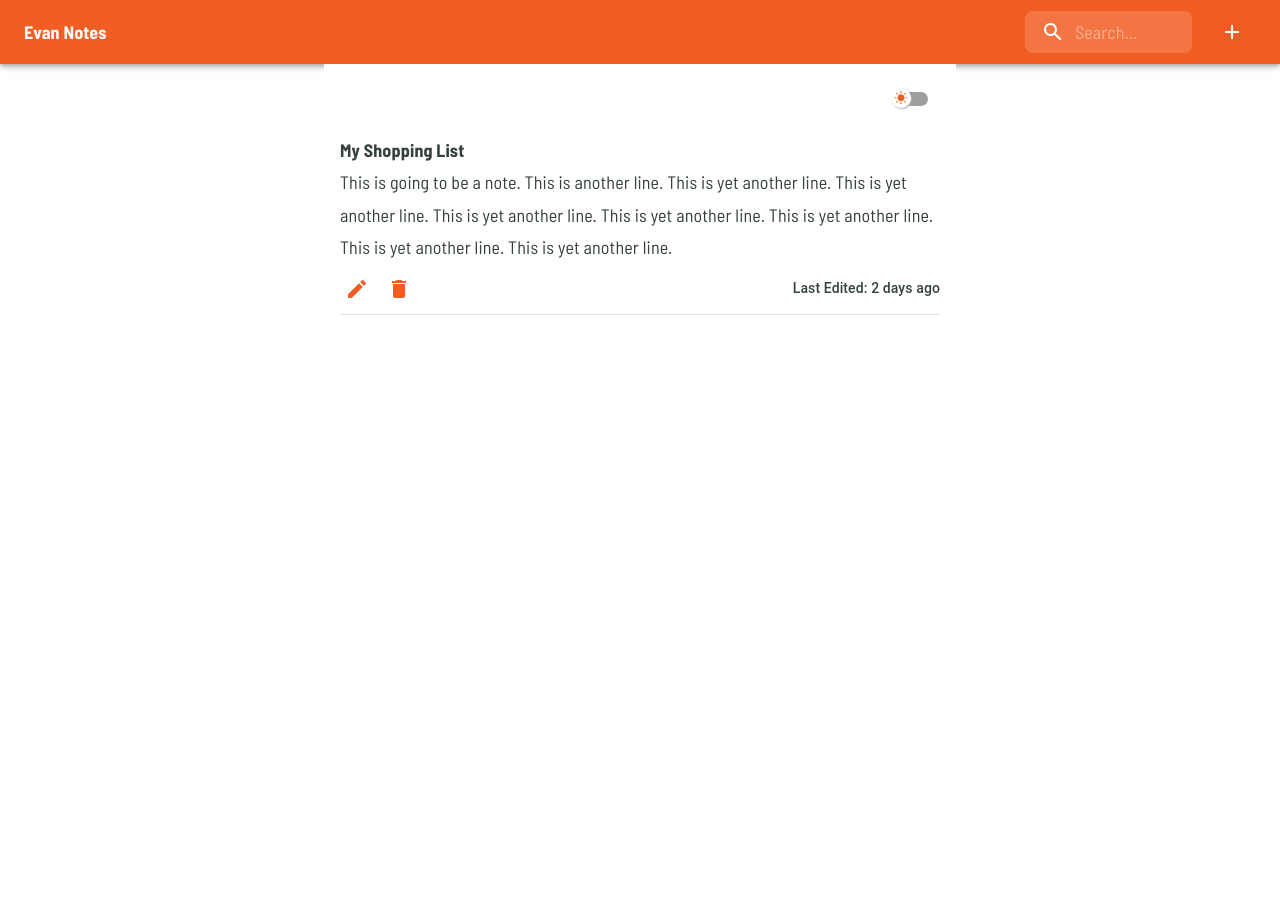
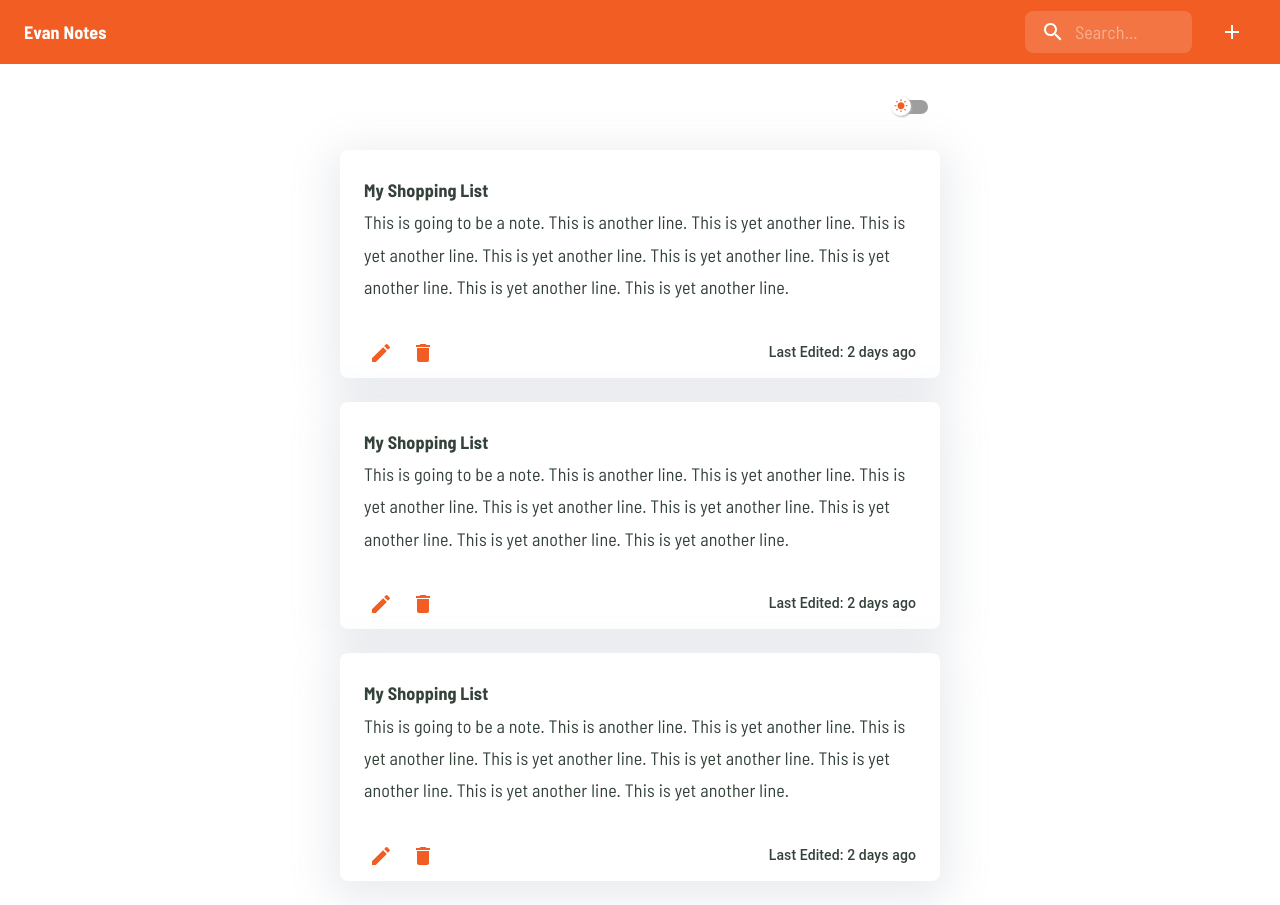
Before and after one commit to ecarlson2020/solace, a Next.js app: page / in a window 1280 px wide. Before the commit the page ends 808 px from the top, so only its background shows below. Built offline with nearby package versions, Linux system fonts and the light colour scheme.

Commit message:
Note component created

```diff
--- a/src/common/components/Page/Header.tsx
+++ b/src/common/components/Page/Header.tsx
@@ -54,7 +54,7 @@ const StyledInputBase = styled(InputBase)(({ theme }) => ({
 export default function SearchAppBar() {
   return (
     <Box sx={{ flexGrow: 1 }}>
-      <AppBar position="static" color="primary">
+      <AppBar position="static" color="primary" sx={{ boxShadow: "none" }}>
         <Toolbar>
           <Typography
             variant="h6"
--- /dev/null
+++ b/src/components/Home/Note.tsx
@@ -0,0 +1,36 @@
+// mui
+import { Card, Box, IconButton, Typography } from "@mui/material";
+import DeleteIcon from "@mui/icons-material/Delete";
+import EditIcon from "@mui/icons-material/Edit";
+
+export default function Note() {
+  return (
+    <Card sx={{ mb: 3, pt: 3, px: 3, pb: 0 }}>
+      <Typography variant="h6">My Shopping List</Typography>
+      <Typography>
+        This is going to be a note. This is another line. This is yet another
+        line. This is yet another line. This is yet another line. This is yet
+        another line. This is yet another line. This is yet another line. This
+        is yet another line.{" "}
+      </Typography>
+      <Box
+        sx={{
+          display: "flex",
+          alignItems: "center",
+          justifyContent: "space-between",
+          pt: 3,
+        }}
+      >
+        <Box>
+          <IconButton size="small" sx={{ mr: 1, my: 1 }} color="primary">
+            <EditIcon />
+          </IconButton>
+          <IconButton size="small" color="primary">
+            <DeleteIcon />
+          </IconButton>
+        </Box>
+        <Typography variant="subtitle2">Last Edited: 2 days ago</Typography>
+      </Box>
+    </Card>
+  );
+}
--- a/src/components/Home/index.tsx
+++ b/src/components/Home/index.tsx
@@ -1,13 +1,13 @@
 import { ReactNode } from "react";
 // mui
-import { Switch, Divider, Box, IconButton, Typography } from "@mui/material";
+import { Switch, Box } from "@mui/material";
 import { useTheme } from "@mui/material/styles";
-import DeleteIcon from "@mui/icons-material/Delete";
-import EditIcon from "@mui/icons-material/Edit";
 import WbSunnyIcon from "@mui/icons-material/WbSunny";
 import DarkModeIcon from "@mui/icons-material/DarkMode";
 // store
 import { RootState, useRootStore } from "../../store";
+// components
+import Note from "./Note";
 
 function SwitchIcon({ children }: { children: ReactNode }) {
   return (
@@ -41,14 +41,19 @@ export default function Home() {
   return (
     <Box
       sx={{
+        background: theme.palette.primary.bg,
+        transition: "0.3s ease background",
+      }}
+    >
+      <Box
+        sx={{
           minHeight: "calc(100vh - 56px)",
           maxWidth: "sm",
           px: 2,
           mx: "auto",
-        background: theme.palette.primary.bg,
         }}
       >
-      <Box sx={{ display: "flex", justifyContent: "flex-end", py: 2 }}>
+        <Box sx={{ display: "flex", justifyContent: "flex-end", py: 3 }}>
           <Switch
             checked={!isLightMode}
             onClick={() => setIsLightMode(!isLightMode)}
@@ -64,31 +69,10 @@ export default function Home() {
             }
           />
         </Box>
-      <Typography variant="h6">My Shopping List</Typography>
-      <Typography>
-        This is going to be a note. This is another line. This is yet another
-        line. This is yet another line. This is yet another line. This is yet
-        another line. This is yet another line. This is yet another line. This
-        is yet another line.{" "}
-      </Typography>
-      <div
-        style={{
-          display: "flex",
-          alignItems: "center",
-          justifyContent: "space-between",
-        }}
-      >
-        <Box>
-          <IconButton size="small" sx={{ mr: 1, my: 1 }} color="primary">
-            <EditIcon />
-          </IconButton>
-          <IconButton size="small" color="primary">
-            <DeleteIcon />
-          </IconButton>
+        <Note />
+        <Note />
+        <Note />
       </Box>
-        <Typography variant="subtitle2">Last Edited: 2 days ago</Typography>
-      </div>
-      <Divider />
     </Box>
   );
 }
```
Lines whose indentation alone changed are shown as unchanged.
